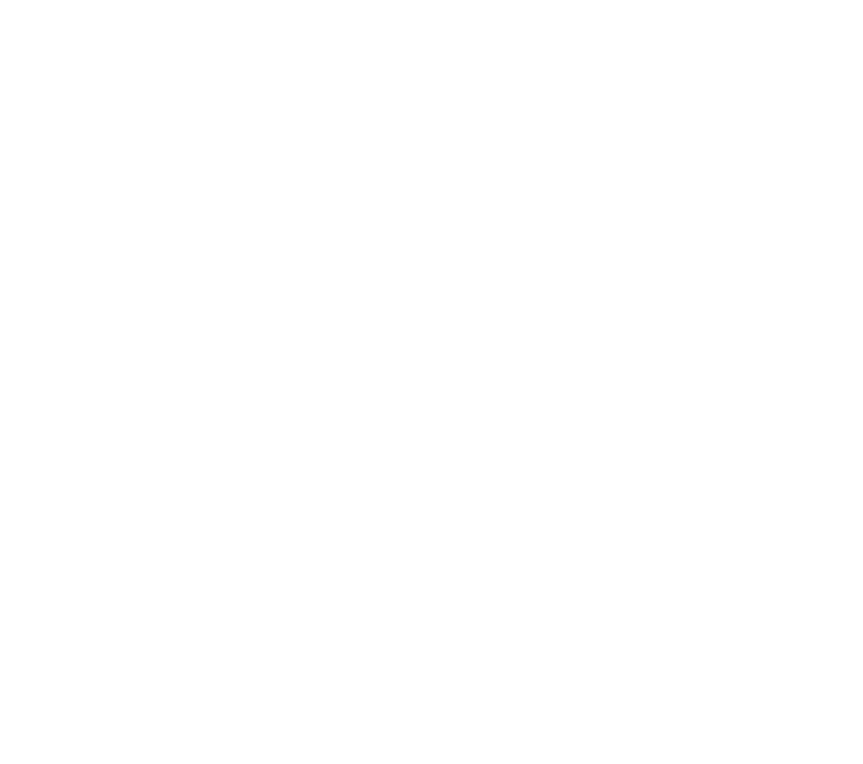
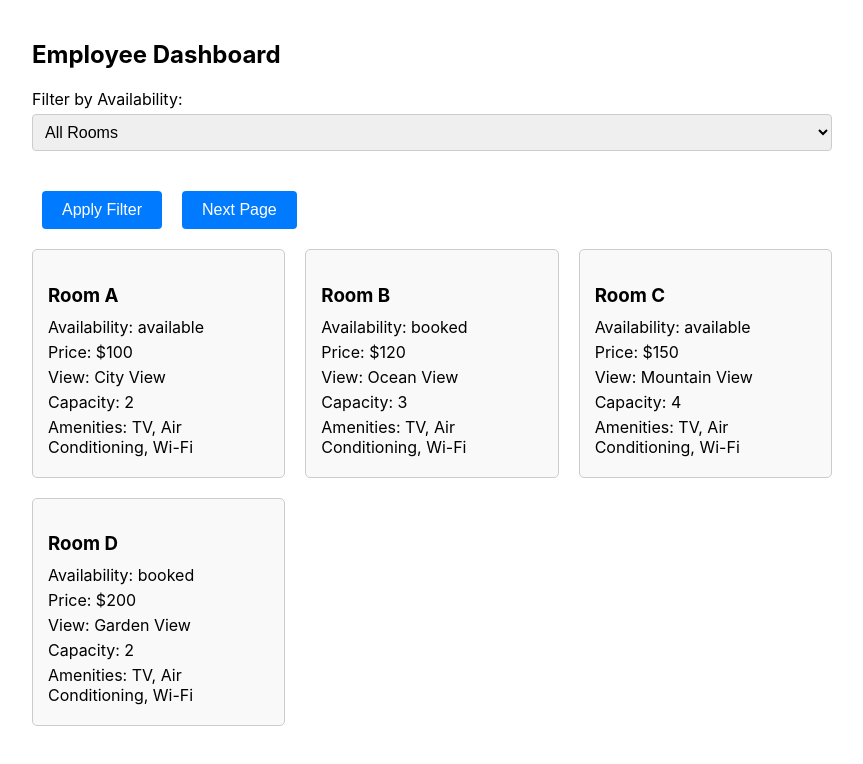
Before and after one commit to mzbayaa/e-Hotels-App, a React (Create React App) app: page /dashboard in a window 1280 px wide. Before the commit this address had no page. Shown: the top 764 px of the page, without its empty margins (208-1071 px from the left). Built offline with nearby package versions, Linux system fonts and the light colour scheme.

Commit message:
anas branch

```diff
--- a/src/App.js
+++ b/src/App.js
@@ -4,7 +4,11 @@ import { BrowserRouter as Router, Routes, Route } from "react-router-dom";
 import Home from "./Components/Pages/Home";
 import Search from "./Components/Pages/Customer/Search";
 import SignUp from "./Components/Pages/Customer/SignUp";
-import Employee from "./Components/Pages/Employee/Employee";
+import LogIn from "./Components/Pages/Employee/LogIn";
+import Dashboard from "./Components/Pages/Employee/Dashboard";
+import BookedRoom from "./Components/Pages/Employee/BookedRoom";
+import BookRentRoom from "./Components/Pages/Employee/BookRentRoom";
+
 
 function App() {
   return (
@@ -13,7 +17,10 @@ function App() {
         <Route path="/" exact element={<Home />} />
         <Route path="/search" exact element={<Search />} />
         <Route path="/sign-up" exact element={<SignUp />} />
-        <Route path="/employee" exact element={<Employee />} />
+        <Route path="/log-in" exact element={<LogIn />} />
+        <Route path="/dashboard" element={<Dashboard />} />
+        <Route path="/booked-room" exact element={<BookedRoom />} />
+        <Route path="/book-rent-room" element={<BookRentRoom />} />
       </Routes>
     </Router>
   );
--- /dev/null
+++ b/src/Components/Pages/Employee/BookedRoom.css
@@ -0,0 +1,53 @@
+.booked-room-container {
+    max-width: 800px;
+    margin: 0 auto;
+    padding: 20px;
+  }
+
+  .room-list {
+    display: grid;
+    grid-template-columns: repeat(auto-fill, minmax(250px, 1fr));
+    gap: 20px;
+  }
+
+  .room-card {
+    border: 2px solid #ccc;
+    padding: 10px;
+    cursor: pointer;
+    transition: border-color 0.3s ease;
+  }
+
+  .room-card.selected {
+    border-color: blue;
+  }
+
+  .room-card:hover {
+    border-color: blue;
+  }
+
+  .button-group {
+    margin-top: 20px;
+    display: flex;
+    justify-content: space-between;
+  }
+
+  .btn {
+    padding: 10px 20px;
+    border: none;
+    border-radius: 5px;
+    cursor: pointer;
+    color: #fff;
+    font-size: 16px;
+  }
+
+  .cancel-btn {
+    background-color: #007bff;
+  }
+
+  .rent-btn {
+    background-color: #007bff;
+  }
+
+  .btn:hover {
+    opacity: 0.8;
+  }
--- /dev/null
+++ b/src/Components/Pages/Employee/Dashboard.css
@@ -0,0 +1,71 @@
+.dashboard-container {
+    max-width: 800px;
+    margin: 0 auto;
+    padding: 20px;
+  }
+
+  h2 {
+    font-size: 1.5rem;
+    margin-bottom: 20px;
+  }
+
+  .filter-section {
+    margin-bottom: 20px;
+  }
+
+  .filter-section label {
+    display: block;
+    margin-bottom: 5px;
+  }
+
+  .filter-section select {
+    width: 100%;
+    padding: 8px;
+    font-size: 16px;
+    border: 1px solid #ccc;
+    border-radius: 4px;
+  }
+
+  .btn {
+    display: inline-block;
+    padding: 10px 20px;
+    margin-top: 20px;
+    margin-bottom: 20px;
+    font-size: 1rem;
+    color: #fff;
+    background-color: #007bff;
+    border: none;
+    border-radius: 4px;
+    cursor: pointer;
+    transition: background-color 0.3s;
+  }
+
+  .btn:hover {
+    background-color: #0056b3;
+  }
+
+  .room-list {
+    display: grid;
+    grid-template-columns: repeat(auto-fit, minmax(250px, 1fr));
+    grid-gap: 20px;
+  }
+
+  .room-card {
+    border: 1px solid #ccc;
+    border-radius: 5px;
+    padding: 15px;
+    background-color: #f9f9f9;
+    cursor: pointer;
+  }
+
+  .room-card h3 {
+    margin-bottom: 10px;
+  }
+
+  .room-card p {
+    margin: 5px 0;
+  }
+
+  .selected {
+    border: 2px solid #007bff; /* Add a border around the selected room card */
+  }
--- /dev/null
+++ b/src/Components/Pages/Employee/Dashboard.jsx
@@ -0,0 +1,105 @@
+import React, { useState } from "react";
+import { useNavigate } from "react-router-dom"; // Import useNavigate for navigation
+import "./Dashboard.css";
+
+// Simulated room data with full information
+const roomData = [
+  {
+    id: 1,
+    name: "Room A",
+    availability: "available",
+    price: 100,
+    amenities: ["TV", "Air Conditioning", "Wi-Fi"],
+    view: "City View",
+    capacity: 2,
+  },
+  {
+    id: 2,
+    name: "Room B",
+    availability: "booked",
+    price: 120,
+    amenities: ["TV", "Air Conditioning", "Wi-Fi"],
+    view: "Ocean View",
+    capacity: 3,
+  },
+  {
+    id: 3,
+    name: "Room C",
+    availability: "available",
+    price: 150,
+    amenities: ["TV", "Air Conditioning", "Wi-Fi"],
+    view: "Mountain View",
+    capacity: 4,
+  },
+  {
+    id: 4,
+    name: "Room D",
+    availability: "booked",
+    price: 200,
+    amenities: ["TV", "Air Conditioning", "Wi-Fi"],
+    view: "Garden View",
+    capacity: 2,
+  },
+];
+
+const Dashboard = () => {
+  const [filter, setFilter] = useState("all");
+  const [filteredRooms, setFilteredRooms] = useState(roomData);
+  const [selectedRoom, setSelectedRoom] = useState(null);
+  const navigate = useNavigate();
+
+  const applyFilter = () => {
+    const filteredData =
+      filter === "all" ? roomData : roomData.filter((room) => room.availability === filter);
+    setFilteredRooms(filteredData);
+  };
+
+  const handleRoomSelect = (roomId) => {
+    setSelectedRoom(roomId === selectedRoom ? null : roomId);
+  };
+
+  const navigateToNextPage = () => {
+    navigate("/booked-room", { state: { selectedRoom } });
+  };
+
+  return (
+    <div className="dashboard-container">
+      <h2>Employee Dashboard</h2>
+      <div className="filter-section">
+        <label>Filter by Availability:</label>
+        <select value={filter} onChange={(e) => setFilter(e.target.value)}>
+          <option value="all">All Rooms</option>
+          <option value="available">Available Rooms</option>
+          <option value="booked">Booked Rooms</option>
+        </select>
+      </div>
+      <button className="btn" onClick={applyFilter}>
+        Apply Filter
+      </button>
+
+      <button className="btn" onClick={navigateToNextPage} disabled={!selectedRoom}>
+        Next Page
+      </button>
+
+      <div className="room-list">
+        {filteredRooms.map((room) => (
+          <div
+            key={room.id}
+            className={`room-card ${selectedRoom === room.id ? "selected" : ""}`}
+            onClick={() => handleRoomSelect(room.id)}
+          >
+            <h3>{room.name}</h3>
+            <p>Availability: {room.availability}</p>
+            <p>Price: ${room.price}</p>
+            <p>View: {room.view}</p>
+            <p>Capacity: {room.capacity}</p>
+            <p>Amenities: {room.amenities.join(", ")}</p>
+          </div>
+        ))}
+      </div>
+    </div>
+  );
+};
+
+export { roomData };
+export default Dashboard;
--- a/src/Components/Pages/Employee/Employee.jsx
+++ /dev/null
@@ -1,8 +0,0 @@
-import React from "react";
-import "./Employee.css";
-
-export const Employee = () => {
-  return <div>Employee</div>;
-};
-
-export default Employee;
--- /dev/null
+++ b/src/Components/Pages/Employee/LogIn.css
@@ -0,0 +1,57 @@
+.signup-container {
+    max-width: 400px;
+    margin: 0 auto;
+    padding: 20px;
+    border: 1px solid #ccc;
+    border-radius: 5px;
+  }
+
+  .signup-container h2 {
+    font-size: 1.5rem;
+    margin-bottom: 20px;
+  }
+
+  .form-group {
+    margin-bottom: 20px;
+  }
+
+  .form-group label {
+    display: block;
+    margin-bottom: 5px;
+  }
+
+  .form-group input[type="text"],
+  .form-group input[type="password"] {
+    width: 100%;
+    padding: 8px;
+    font-size: 16px;
+    border: 1px solid #ccc;
+    border-radius: 4px;
+  }
+
+  .error {
+    color: red;
+    font-size: 0.8rem;
+    margin-top: 5px;
+  }
+
+  .btn {
+    display: inline-block;
+    padding: 10px 20px;
+    margin-top: 20px;
+    font-size: 1rem;
+    color: #fff;
+    background-color: #007bff;
+    border: none;
+    border-radius: 4px;
+    cursor: pointer;
+    transition: background-color 0.3s;
+  }
+
+  .btn:hover {
+    background-color: #0056b3;
+  }
+
+  .btn + .btn {
+    margin-left: 10px;
+  }
--- /dev/null
+++ b/src/Components/Pages/Employee/LogIn.jsx
@@ -0,0 +1,73 @@
+import React, { useState } from "react";
+import { useNavigate } from "react-router-dom";
+import "./LogIn.css";
+
+const LogIn = () => {
+  const navigate = useNavigate();
+
+  // State to manage employee information and errors
+  const [employeeInfo, setEmployeeInfo] = useState({
+    employeeID: "",
+    password: "",
+  });
+  const [errors, setErrors] = useState({});
+
+  // Handler for form submission
+  const handleSubmit = (e) => {
+    e.preventDefault();
+    // Validate form fields
+    const newErrors = {};
+    if (!employeeInfo.employeeID) {
+      newErrors.employeeID = "Employee ID is required";
+    }
+    if (!employeeInfo.password) {
+      newErrors.password = "Password is required";
+    }
+    setErrors(newErrors); // Update errors state
+    if (Object.keys(newErrors).length === 0) {
+      console.log("Employee Info:", employeeInfo);
+      navigate("/dashboard"); // Navigate to dashboard page
+    }
+  };
+
+  return (
+    <div className="signup-container">
+      <h2>Log In</h2>
+      <form onSubmit={handleSubmit}>
+        <div className="form-group">
+          <label>Employee ID:</label>
+          <input
+            type="text"
+            value={employeeInfo.employeeID}
+            onChange={(e) =>
+              setEmployeeInfo({ ...employeeInfo, employeeID: e.target.value })
+            }
+            required
+          />
+          {errors.employeeID && (
+            <span className="error">{errors.employeeID}</span>
+          )}
+        </div>
+        <div className="form-group">
+          <label>Password:</label>
+          <input
+            type="password"
+            value={employeeInfo.password}
+            onChange={(e) =>
+              setEmployeeInfo({ ...employeeInfo, password: e.target.value })
+            }
+            required
+          />
+          {errors.password && (
+            <span className="error">{errors.password}</span>
+          )}
+        </div>
+        <button type="submit" className="btn" aria-label="Log In">
+          Log In
+        </button>
+      </form>
+    </div>
+  );
+};
+
+export default LogIn;
--- a/src/Components/Pages/Home.jsx
+++ b/src/Components/Pages/Home.jsx
@@ -34,12 +34,13 @@ const Home = () => {
           Customer
         </button>
         <button
-          className="btn"
-          onClick={handleEmployeeClick}
-          aria-label="Employee"
-        >
-          Employee
-        </button>
+            type="submit"
+            className="btn"
+            aria-label="Log In"
+            onClick={() => navigate("/log-in")}
+          >
+            Employee
+          </button>
       </div>
     </div>
   );
```
Also changed, not shown: src/Components/Pages/Employee/BookRentRoom.css (added), src/Components/Pages/Employee/BookRentRoom.jsx (added), src/Components/Pages/Employee/BookedRoom.jsx (added), src/Components/Pages/Employee/Employee.css (deleted).
